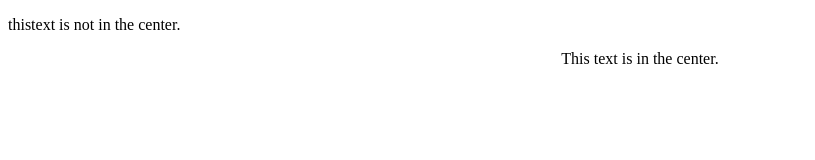
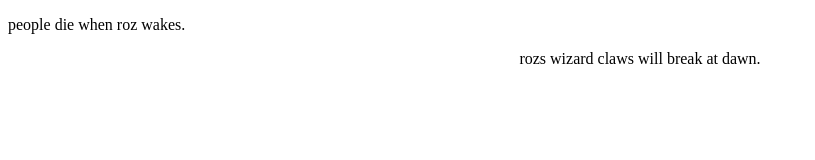
Before and after one commit to adronac/Adronac, a plain HTML site: page index.html in a window 1280 px wide. Shown: the full height of the page, 0-815 px from the left. Drawn offline with Linux system fonts and the light colour scheme.

Commit message:
Update index.html

```diff
--- a/index.html
+++ b/index.html
@@ -4,9 +4,9 @@
 <title>Centring Content Example</title>
 </head>
 <body>
-<p> thistext is not in the center.</p>
+<p> people die when roz wakes.</p>
 <center>
-<p>This text is in the center.</p>
+<p>rozs wizard claws will break at dawn.</p>
 </center>
 </body>
 </html>
```
